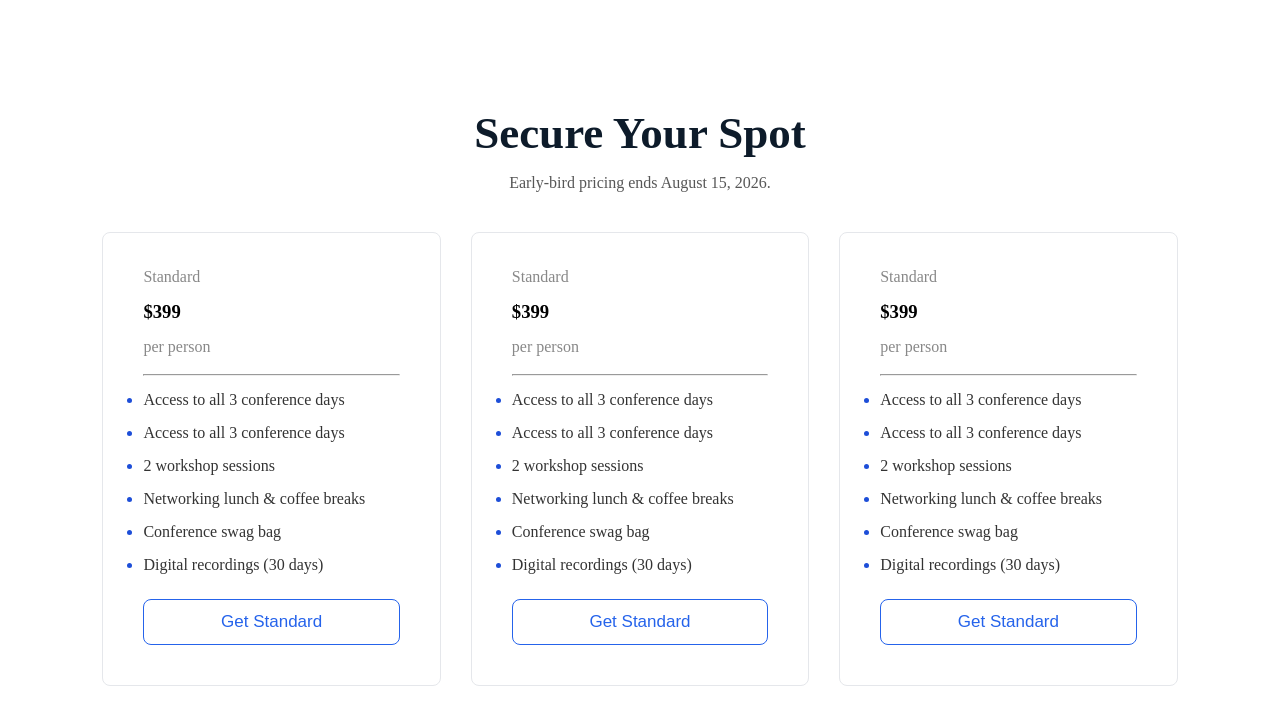
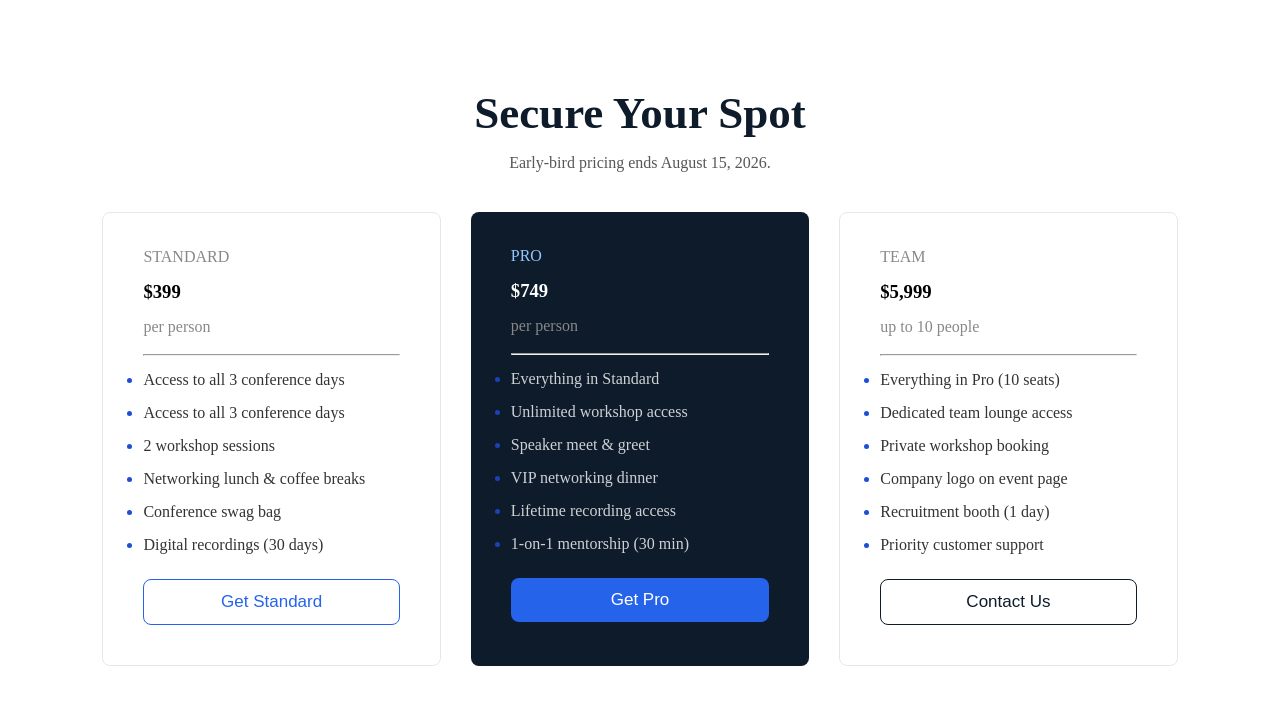
Before and after one commit to rafioulislam42/DEVCON, a plain HTML site: page index.html in a window 1280 px wide. Shown: the part 1928-2652 px from the top of the page. Drawn offline with Linux system fonts and the light colour scheme.

Commit message:
completed secure section

```diff
--- a/index.html
+++ b/index.html
@@ -16,7 +16,7 @@
                 <div><img src="./images/Icon.png" alt="#"></div>
                 <div>
                     <h5>DEVCONF</h5>
-                    <p>2026</p>
+                    <h6>2026</h6>
                 </div>
 
             </div>
@@ -91,7 +91,7 @@
 
             <section class="secure-grid">
                 <div class="secure-box">
-                    <p class="secure-color">Standard</p>
+                    <p class="secure-color">STANDARD</p>
                     <h1>$399</h1>
                     <p class="secure-color">per person</p> <br>
                     <hr>
@@ -106,36 +106,36 @@
                     <div><button class="secure-btn">Get Standard</button></div>
 
                 </div>
-                <div class="secure-box">
-                    <p class="secure-color">Standard</p>
-                    <h1>$399</h1>
+                <div class=" secure-box-mid">
+                    <p class="box-color-mid">PRO</p>
+                    <h1>$749</h1>
                     <p class="secure-color">per person</p> <br>
                     <hr>
                     <ul>
-                        <li>Access to all 3 conference days</li>
-                        <li>Access to all 3 conference days</li>
-                        <li>2 workshop sessions</li>
-                        <li>Networking lunch & coffee breaks</li>
-                        <li>Conference swag bag</li>
-                        <li>Digital recordings (30 days)</li>
+                        <li>Everything in Standard</li>
+                        <li>Unlimited workshop access</li>
+                        <li>Speaker meet & greet</li>
+                        <li>VIP networking dinner</li>
+                        <li>Lifetime recording access</li>
+                        <li>1-on-1 mentorship (30 min)</li>
                     </ul>
-                    <div><button class="secure-btn">Get Standard</button></div>
+                    <div><button class="secure-btn-mid">Get Pro</button></div>
 
                 </div>
                 <div class="secure-box">
-                    <p class="secure-color">Standard</p>
-                    <h1>$399</h1>
-                    <p class="secure-color">per person</p> <br>
+                    <p class="secure-color">TEAM</p>
+                    <h1>$5,999</h1>
+                    <p class="secure-color">up to 10 people</p> <br>
                     <hr>
                     <ul>
-                        <li>Access to all 3 conference days</li>
-                        <li>Access to all 3 conference days</li>
-                        <li>2 workshop sessions</li>
-                        <li>Networking lunch & coffee breaks</li>
-                        <li>Conference swag bag</li>
-                        <li>Digital recordings (30 days)</li>
+                        <li>Everything in Pro (10 seats)</li>
+                        <li>Dedicated team lounge access</li>
+                        <li>Private workshop booking</li>
+                        <li>Company logo on event page</li>
+                        <li>Recruitment booth (1 day)</li>
+                        <li>Priority customer support</li>
                     </ul>
-                    <div><button class="secure-btn">Get Standard</button></div>
+                    <div><button class="secure-btn-left">Contact Us</button></div>
 
                 </div>
             </section>
--- a/style.css
+++ b/style.css
@@ -11,6 +11,7 @@
     border-radius: 8px;
     background-color: #1D4ED8;
     color: white;
+    cursor: pointer;
 }
 /* nav-section */
 nav section{
@@ -76,6 +77,7 @@ header section{
     background-color: #1D4ED8;
     color: white;
     font-size: 17px;
+    cursor: pointer;
 }
 .btn-header{
     position: absolute;
@@ -195,9 +197,60 @@ header section .header-text p{
     border-radius: 8px;
     background-color: white;
     color: #2563EB;
-    font-weight: 700px;
+    font-weight: 500;
     font-size: 17px;
+    cursor: pointer;
 }
 .secure-color{
     color: #888888;
 }
+
+.secure-btn-left{
+    margin-top: 25px;
+    width: 100%;
+    padding: 12px 0px;
+    border:1px solid #0D1B2A;
+    border-radius: 8px;
+    background-color: white;
+    color: #0D1B2A;
+    font-weight: 500;
+    font-size: 17px;
+    cursor: pointer;
+}
+
+.secure-box-mid{
+        border:none;
+        border-radius: 8px;
+        padding:20px 40px 40px 40px;
+        background-color: #0D1B2A;
+}
+
+.secure-box-mid ul li,h1,p{
+    margin-top: 15px;
+}
+.secure-box-mid ul li{
+    color: #FFFFFF;
+    opacity: 0.8;
+}
+.secure-box-mid ul li::marker{
+    color: #1D4ED8;
+}
+
+.box-color-mid{
+    color: #93C5FD;
+}
+.secure-box-mid h1{
+    color: white;
+}
+.secure-btn-mid{
+    margin-top: 25px;
+    width: 100%;
+    padding: 12px 0px;
+    border:none;
+    border-radius: 8px;
+    background-color: #2563EB;
+    color: white;
+    font-weight: 500;
+    font-size: 17px;
+    cursor: pointer;
+}
```
